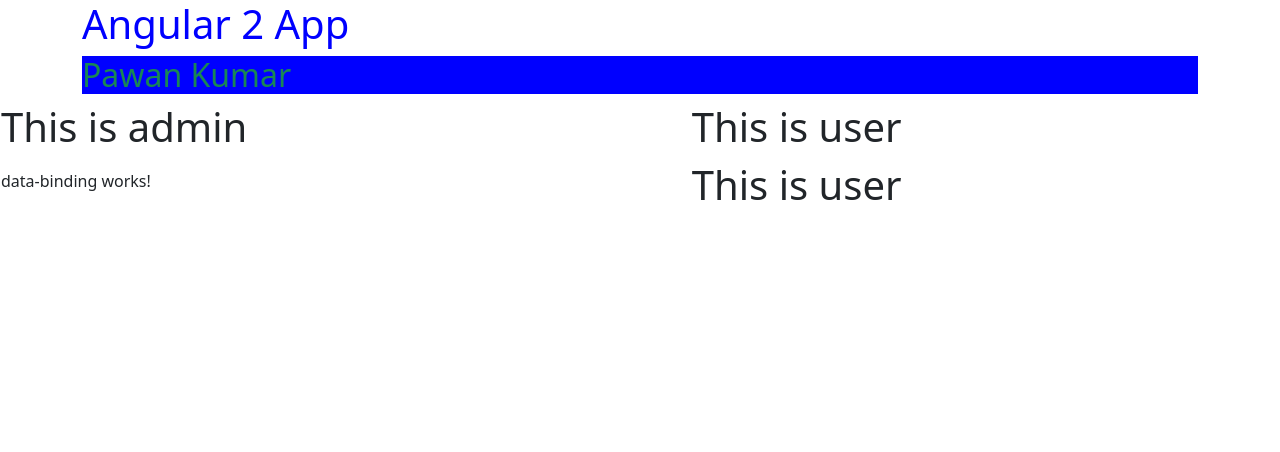
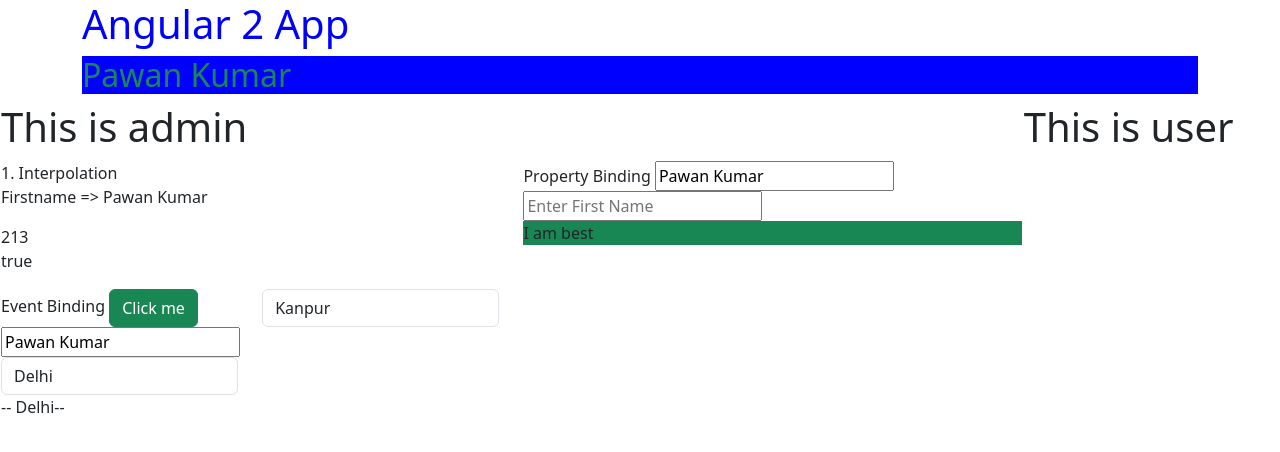
Before and after one commit to Rubipatel1989/angular19-third, an Angular app: page / in a window 1280 px wide. Shown: the top 452 px of the page. Built offline with nearby package versions, Linux system fonts and the light colour scheme.

Commit message:
Add Data Binding

```diff
--- a/src/app/app.component.html
+++ b/src/app/app.component.html
@@ -15,8 +15,8 @@
     <td>
       <app-data-binding></app-data-binding>
     </td>
-    <td>
+    <!-- <td>
       <app-user></app-user>
-    </td>
+    </td> -->
   </tr>
 </table>
--- a/src/app/components/data-binding/data-binding.component.html
+++ b/src/app/components/data-binding/data-binding.component.html
@@ -1 +1,42 @@
-<p>data-binding works!</p>
+<div class="row">
+    <div class="col-6">
+        1. Interpolation
+        <p>Firstname => {{firstName}}</p>
+        <div>{{rollNo}}</div>
+        <p>{{isActive}}</p>
+    </div>
+    <div class="col-6">
+        Property Binding
+        <input type="text" id="firstName" name="firstName" [value]="firstName">
+        <input type="text" [placeholder]="myPlaceHolder">
+        <div [className]="div1ClassName">I am best</div>
+    </div>
+
+</div>
+<div class="row">
+    <div class="col-3">
+        Event Binding
+        <button class="btn btn-success" (click)="showWelcomeMessage()">Click me</button>
+    </div>
+    <div class="col-3">
+        <select name="cityChange" class="form-control" (change)="onCityChange($event)">
+            <option value="Kanpur">Kanpur</option>
+            <option value="Rampur">Rampur</option>
+            <option value="Vijaykheda">Vijaykheda</option>
+            <option value="Delhi">Delhi</option>
+            <option value="Nagpur">Nagpur</option>
+        </select>
+    </div>
+    <div class="3">
+        <input type="text" [(ngModel)]="firstName">
+    </div>
+    <div class="col-3">
+        <select name="cityChange" class="form-control" [(ngModel)]="selectedCity">
+            <option value="Kanpur">Kanpur</option>
+            <option value="Rampur">Rampur</option>
+            <option value="Vijaykheda">Vijaykheda</option>
+            <option value="Delhi">Delhi</option>
+            <option value="Nagpur">Nagpur</option>
+        </select> -- {{selectedCity}}--
+    </div>
+</div>
--- a/src/app/components/data-binding/data-binding.component.ts
+++ b/src/app/components/data-binding/data-binding.component.ts
@@ -1,11 +1,28 @@
 import { Component } from '@angular/core';
+import { FormsModule } from '@angular/forms';
 
 @Component({
   selector: 'app-data-binding',
-  imports: [],
+  imports: [FormsModule],
   templateUrl: './data-binding.component.html',
   styleUrl: './data-binding.component.css'
 })
 export class DataBindingComponent {
+  firstName: string = "Pawan Kumar";
+  rollNo: number = 213;
+  isActive: boolean = true;
+  currentDate: Date = new Date();
+  myPlaceHolder:string = "Enter First Name";
+  div1ClassName:string = "bg-success";
+  selectedCity:string = "Delhi";
+  constructor(){
 
+  }
+  showWelcomeMessage(){
+    alert('I am best');
+  }
+  onCityChange(event:Event){
+    const selectedCity = (event.target as HTMLSelectElement).value;
+    console.log('City Changed:', selectedCity);
+  }
 }
```
